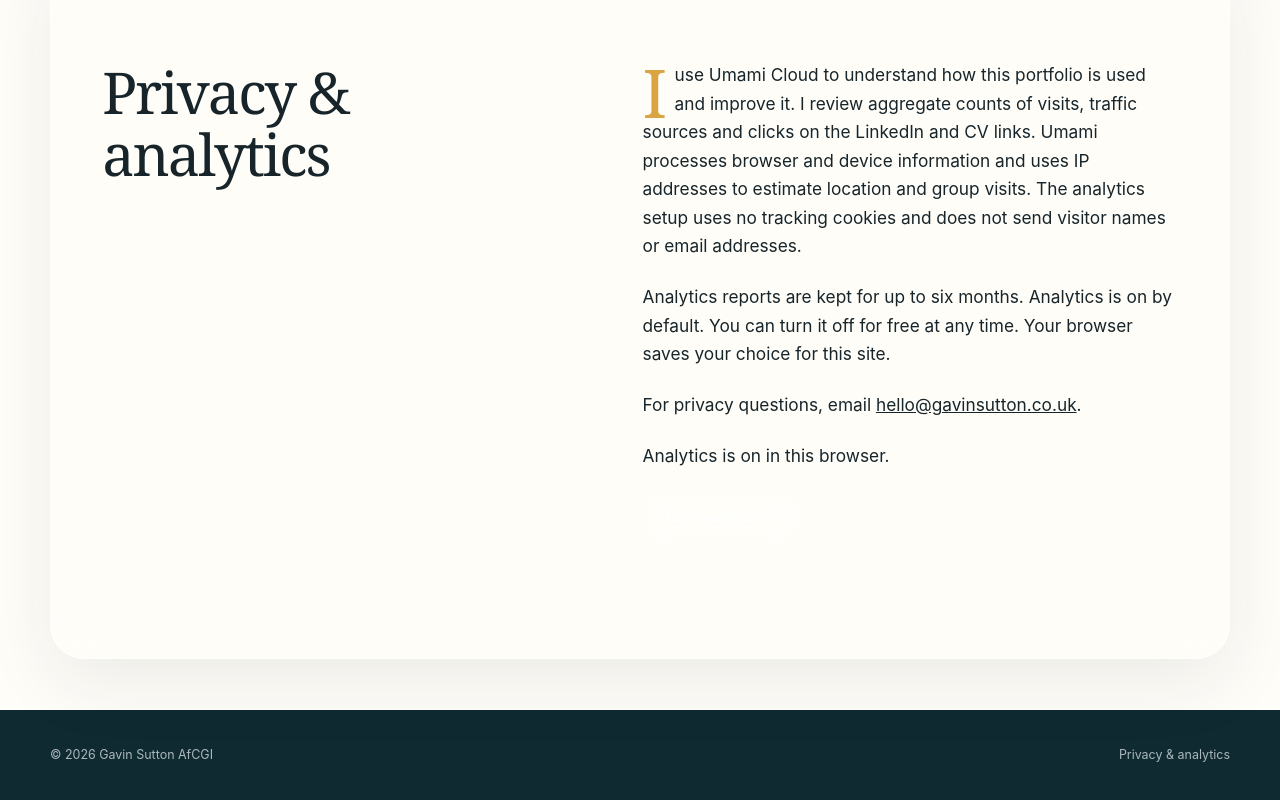
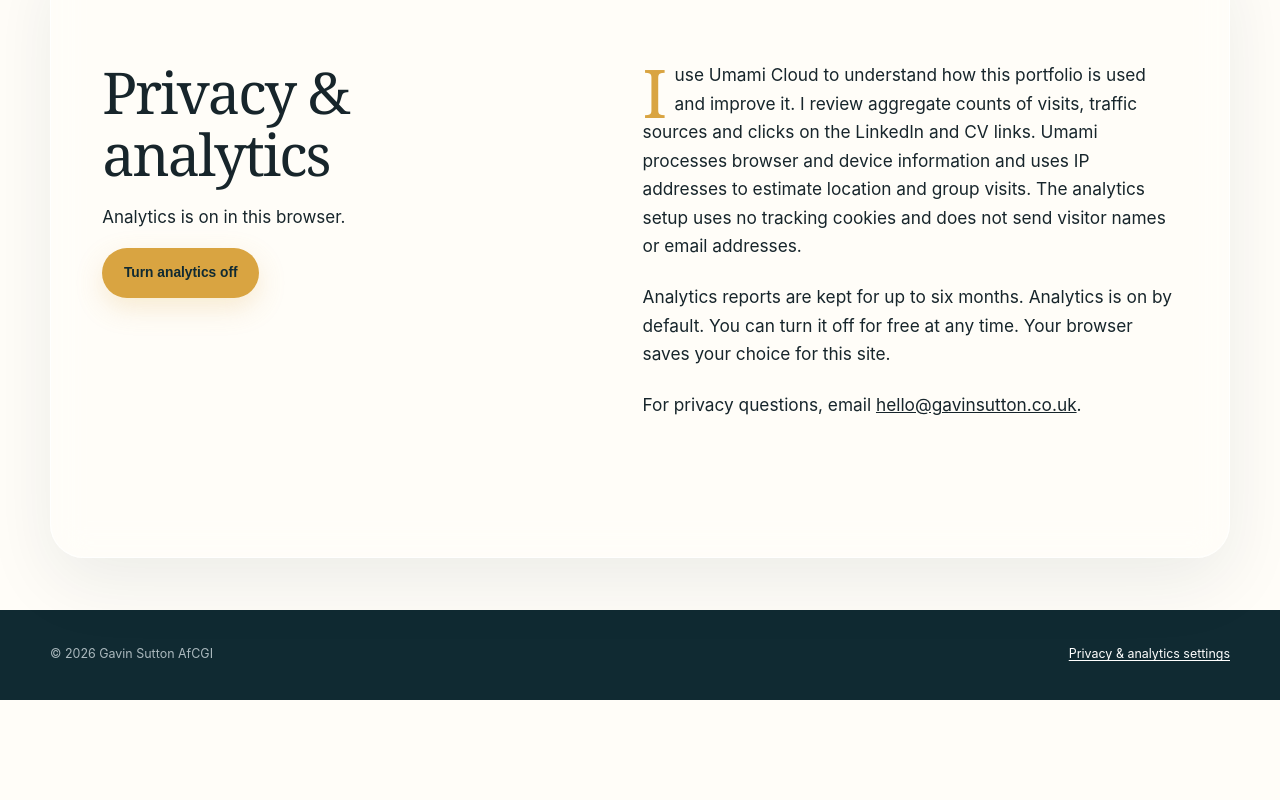
Before and after one commit to gavin-sutton-afcgi/gavin-sutton-afcgi.github.io, a plain HTML site: page index.html in a window 1280 px wide. Shown: the part 7351-8151 px from the top of the page. After the commit the page ends 8051 px from the top, so only its background shows below. Drawn offline with Linux system fonts and the light colour scheme.

Commit message:
Make the analytics control easier to find

```diff
--- a/index.html
+++ b/index.html
@@ -171,20 +171,20 @@
     <section class="section about" id="privacy">
       <div>
         <h2>Privacy &amp; analytics</h2>
+        <p id="analytics-status" role="status">Analytics requires JavaScript.</p>
+        <button class="button button-primary" type="button" id="analytics-toggle" hidden style="display: none; cursor: pointer"></button>
       </div>
       <div class="prose">
         <p>I use Umami Cloud to understand how this portfolio is used and improve it. I review aggregate counts of visits, traffic sources and clicks on the LinkedIn and CV links. Umami processes browser and device information and uses IP addresses to estimate location and group visits. The analytics setup uses no tracking cookies and does not send visitor names or email addresses.</p>
         <p>Analytics reports are kept for up to six months. Analytics is on by default. You can turn it off for free at any time. Your browser saves your choice for this site.</p>
         <p>For privacy questions, email <a href="mailto:hello@gavinsutton.co.uk">hello@gavinsutton.co.uk</a>.</p>
-        <p id="analytics-status">Analytics requires JavaScript.</p>
-        <button class="button button-secondary" type="button" id="analytics-toggle" hidden style="display: none"></button>
       </div>
     </section>
   </main>
 
   <footer class="site-footer">
     <p>© <span id="year">2026</span> Gavin Sutton AfCGI</p>
-    <a href="#privacy" style="color: inherit">Privacy &amp; analytics</a>
+    <a href="#privacy" style="text-decoration: underline; text-underline-offset: .2em">Privacy &amp; analytics settings</a>
   </footer>
   <a class="back-to-top" href="#top" aria-label="Back to the top">
     <span aria-hidden="true">↑</span>
```
